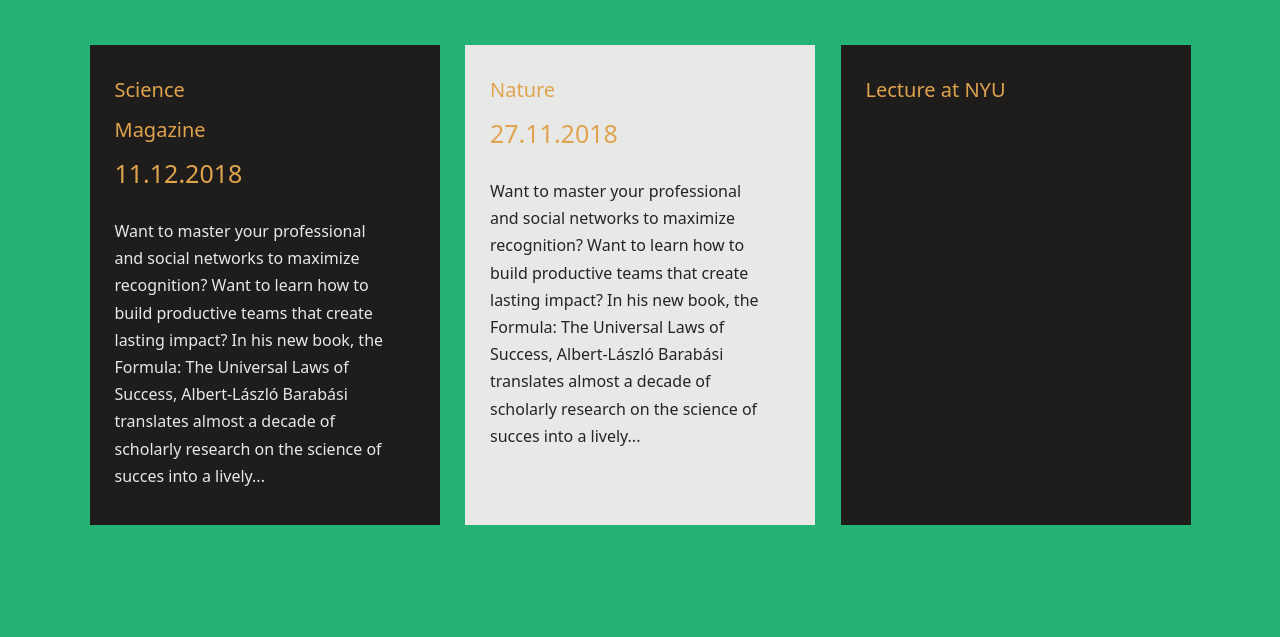
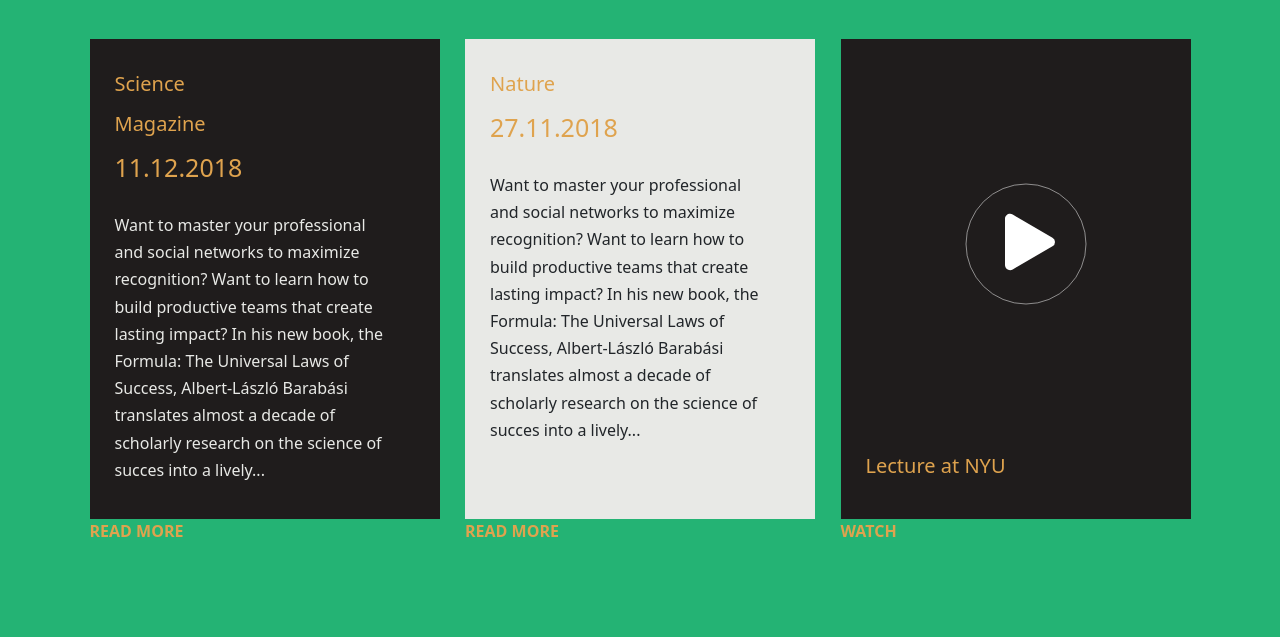
Before and after one commit to oliverszabo666/media, a plain HTML site: page index.html in a window 1280 px wide. Shown: the part 163-800 px from the top of the page. Drawn offline with nearby package versions, Linux system fonts and the light colour scheme.

Commit message:
desktop design finished

```diff
--- a/index.html
+++ b/index.html
@@ -27,6 +27,7 @@
 
 
             <div class="content-container">
+                <div class="layout">
                     <div class="science-container">
                         <div class="top">
                           <h2>Science Magazine</h2>
@@ -37,9 +38,16 @@
                                 Want to master your professional and social networks to maximize recognition? Want to learn how to build productive teams that create lasting impact? In his new book, the Formula: The Universal Laws of Success, Albert-László Barabási translates almost a decade of scholarly research on the science of succes into a lively...
                             </p>
                         </div>
+
+
+                </div>
+                <p class="under">READ MORE</p>
                 </div>
 
+
+                <div class="layout">
                     <div class="nature-container">
+
                         <div class="top">
                           <h2>Nature</h2>
                           <h3>27.11.2018</h3>
@@ -50,10 +58,26 @@
                             </p>
                         </div>
                     </div>
+                    <p class="under">READ MORE</p>
+                </div>
+
+
+                <div class="layout">
 
                     <div class="video-container">
+                        <div>
+                            <svg>
+                                <circle cx="70" cy="70" r="60" stroke="white" stroke-width="0.5" fill="none" />
+                                <svg xmlns="http://www.w3.org/2000/svg" width="100" height="100" x="24" y="18" fill="white" class="bi bi-play-fill" viewBox="0 0 16 16">
+                                    <path d="M11.596 8.697l-6.363 3.692c-.54.313-1.233-.066-1.233-.697V4.308c0-.63.692-1.01 1.233-.696l6.363 3.692a.802.802 0 0 1 0 1.393z"/>
+                                  </svg>
+                            </svg>
+                        </div>
                         <h2>Lecture at NYU</h2>
                     </div>
+                    <p class="under">WATCH</p>
+                </div>
+
 
             </div>
         </div>
--- a/style.css
+++ b/style.css
@@ -23,6 +23,7 @@ body {
 .background svg {
   position: absolute;
   right: 0;
+  margin: 10px;
 }
 
 .background .content .title h1 {
@@ -31,7 +32,7 @@ body {
   font-family: "Catamaran", sans-serif;
   text-transform: uppercase;
   padding-top: 30px;
-  font-size: 65px;
+  font-size: 60px;
   letter-spacing: 10px;
   font-weight: 100;
 }
@@ -45,6 +46,15 @@ body {
           justify-content: space-evenly;
   width: 90%;
   margin: 100px auto 0;
+}
+
+@media (max-width: 700px) {
+  .background .content .content-container {
+    -webkit-box-orient: vertical;
+    -webkit-box-direction: normal;
+        -ms-flex-direction: column;
+            flex-direction: column;
+  }
 }
 
 .background .content .science-container,
@@ -107,4 +117,32 @@ body {
 .background .content .nature-container {
   background-color: #e8e9e6;
 }
+
+.background .content .video-container {
+  display: -webkit-box;
+  display: -ms-flexbox;
+  display: flex;
+  -webkit-box-orient: vertical;
+  -webkit-box-direction: normal;
+      -ms-flex-direction: column;
+          flex-direction: column;
+  -webkit-box-pack: justify;
+      -ms-flex-pack: justify;
+          justify-content: space-between;
+}
+
+.background .content .video-container svg {
+  width: 140px;
+  position: relative;
+  left: 50%;
+  top: 50%;
+  -webkit-transform: translate(-50%, -50%);
+          transform: translate(-50%, -50%);
+  margin-top: 70px;
+}
+
+.background .under {
+  color: #dfa34e;
+  font-weight: 700;
+}
 /*# sourceMappingURL=style.css.map */
```
Lines whose indentation alone changed are shown as unchanged.
